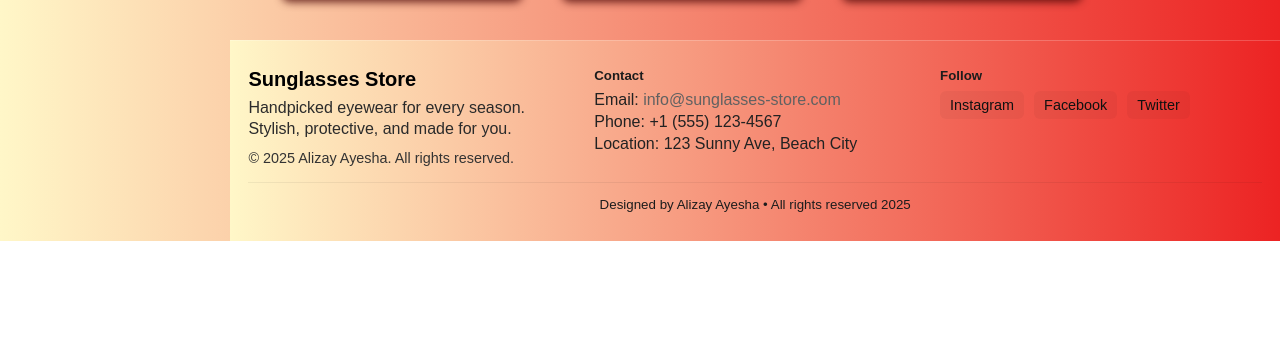
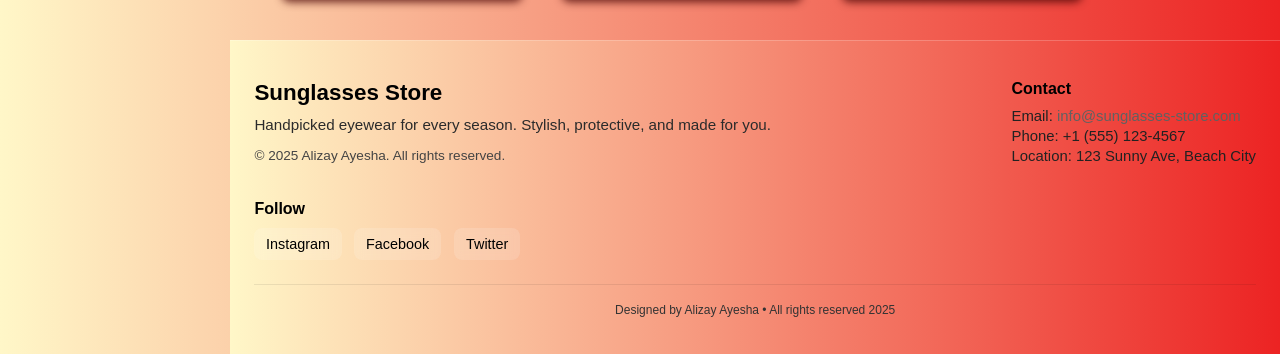
Before and after one commit to AnshMeshram/Sunglasses-Store, a React (Create React App) app: page /signup in a window 1280 px wide. Shown: the part 5327-5681 px from the top of the page. Before the commit the page ends 5568 px from the top, so only its background shows below. Built offline with nearby package versions, Linux system fonts and the light colour scheme.

Commit message:
add footer.js and enhanced footer.css

```diff
--- a/src/components/Footer.css
+++ b/src/components/Footer.css
@@ -1,103 +1,130 @@
  .site-footer {
   background: linear-gradient(90deg, #fff7c8 0%, #ec2323 100%);
   color: #1c1c1c;
-    padding: 28px 18px;
-    font-family: -apple-system, BlinkMacSystemFont, "Segoe UI", Roboto,
-      "Helvetica Neue", Arial;
+  padding: 40px 24px;
+  font-family: -apple-system, BlinkMacSystemFont, "Segoe UI", Roboto, "Helvetica Neue", Arial;
   box-shadow: inset 0 1px 0 rgba(255, 255, 255, 0.2);
-    /* Leave space for the fixed sidebar (18% width) so footer doesn't overlap */
   margin-left: 18%;
   width: calc(100% - 18%);
+  position: relative;
+  z-index: 10;
 }
 
 .footer-container {
   display: flex;
-    gap: 24px;
-    max-width: 1100px;
+  flex-wrap: wrap;
+  gap: 32px;
+  max-width: 1200px;
   margin: 0 auto;
   align-items: flex-start;
   justify-content: space-between;
-    flex-wrap: wrap;
 }
 
-  .footer-left,
-  .footer-center,
-  .footer-right {
-    flex: 1 1 220px;
+.footer-section {
+  flex: 1 1 240px;
+  min-width: 200px;
 }
 
 .footer-brand {
-    font-size: 1.25rem;
-    margin: 0 0 6px 0;
+  font-size: 1.4rem;
+  font-weight: 600;
+  margin-bottom: 8px;
   color: #000;
 }
 
 .footer-desc {
-    margin: 0 0 8px 0;
+  margin: 0 0 12px;
   color: #2b2b2b;
-    line-height: 1.35;
-  }
-
-  .footer-copy {
-    margin-top: 10px;
-    color: #333333;
-    font-size: 0.9rem;
+  line-height: 1.5;
+  font-size: 0.95rem;
 }
 
 .footer-title {
-    margin: 0 0 8px 0;
+  margin-bottom: 10px;
   font-weight: 600;
+  color: #000;
+  font-size: 1rem;
 }
 
 .footer-item {
   margin: 4px 0;
   color: #222;
+  font-size: 0.93rem;
+  transition: color 0.2s ease;
+}
+
+.footer-item:hover {
+  color: #000;
 }
 
 .social-links {
   display: flex;
-    gap: 10px;
+  gap: 12px;
   flex-wrap: wrap;
 }
 
 .social-link {
   display: inline-block;
-    padding: 6px 10px;
-    background: rgba(0, 0, 0, 0.04);
-    color: #111;
-    border-radius: 6px;
+  padding: 8px 12px;
+  background: rgba(255, 255, 255, 0.15);
+  color: #000;
+  border-radius: 8px;
   text-decoration: none;
   font-size: 0.9rem;
-    transition: transform 120ms ease, background-color 120ms ease;
+  transition: all 0.25s ease;
+  backdrop-filter: blur(4px);
 }
 
 .social-link:hover {
-    transform: translateY(-2px);
-    background-color: rgba(0, 0, 0, 0.08);
+  transform: translateY(-3px) scale(1.02);
+  background-color: rgba(255, 255, 255, 0.25);
 }
 
 .footer-bottom {
-    border-top: 1px solid rgba(0, 0, 0, 0.06);
-    margin-top: 16px;
-    padding-top: 12px;
+  border-top: 1px solid rgba(0, 0, 0, 0.08);
+  margin-top: 24px;
+  padding-top: 16px;
   text-align: center;
+  color: #333;
+  font-size: 0.9rem;
 }
 
-  @media (max-width: 720px) {
+.footer-copy {
+  margin-top: 6px;
+  color: #444;
+  font-size: 0.85rem;
+}
+
+/* Responsive */
+@media (max-width: 960px) {
+  .site-footer {
+    margin-left: 0;
+    width: 100%;
+    padding: 32px 16px;
+  }
+
   .footer-container {
-      gap: 12px;
+    flex-direction: column;
+    gap: 24px;
+    align-items: flex-start;
   }
+
+  .footer-section {
+    width: 100%;
+  }
+
   .footer-brand {
-      font-size: 1.1rem;
+    font-size: 1.2rem;
   }
+}
+
+@media (max-width: 480px) {
   .social-links {
     justify-content: flex-start;
   }
-    /* On small screens the sidebar may collapse; remove footer offset */
-    .site-footer {
-      margin-left: 0;
-      width: 100%;
-      padding-left: 12px;
-      padding-right: 12px;
+
+  .social-link {
+    font-size: 0.85rem;
+    padding: 6px 10px;
   }
 }
```
Lines whose indentation alone changed are shown as unchanged.
